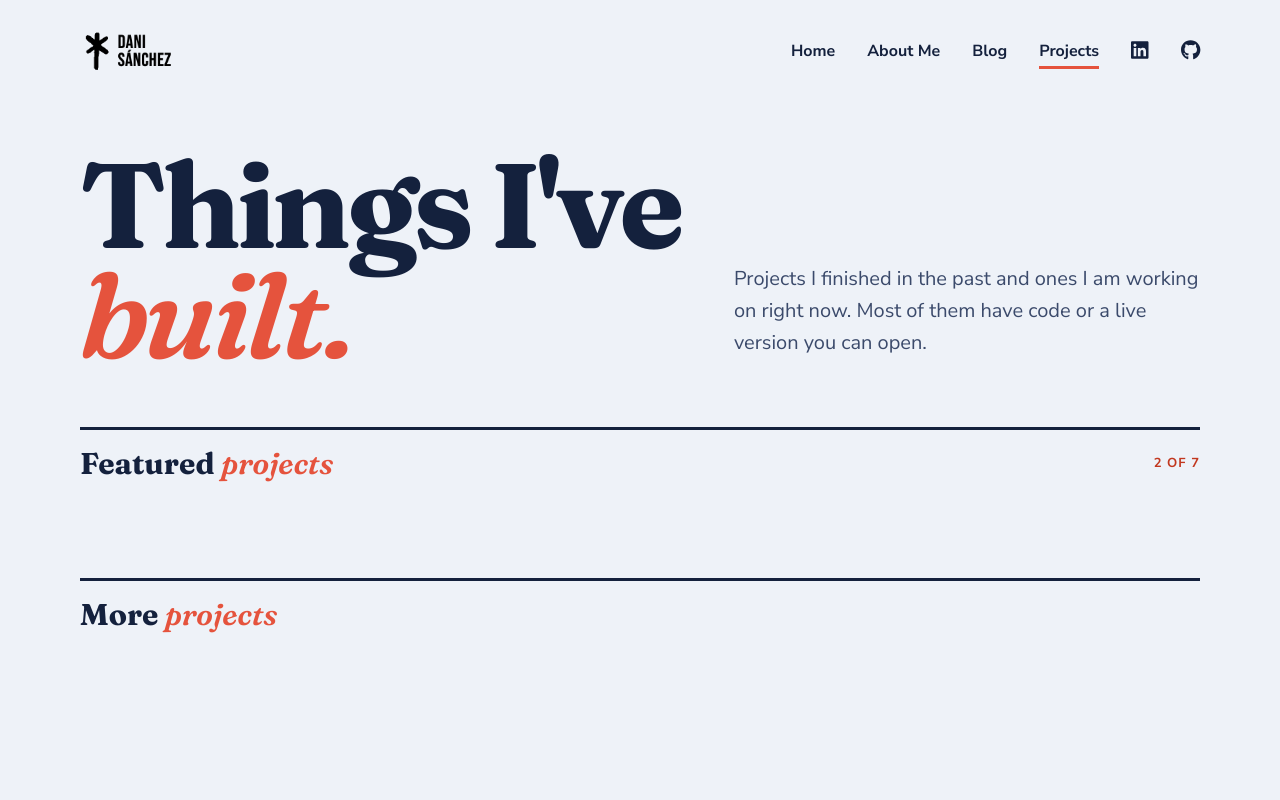
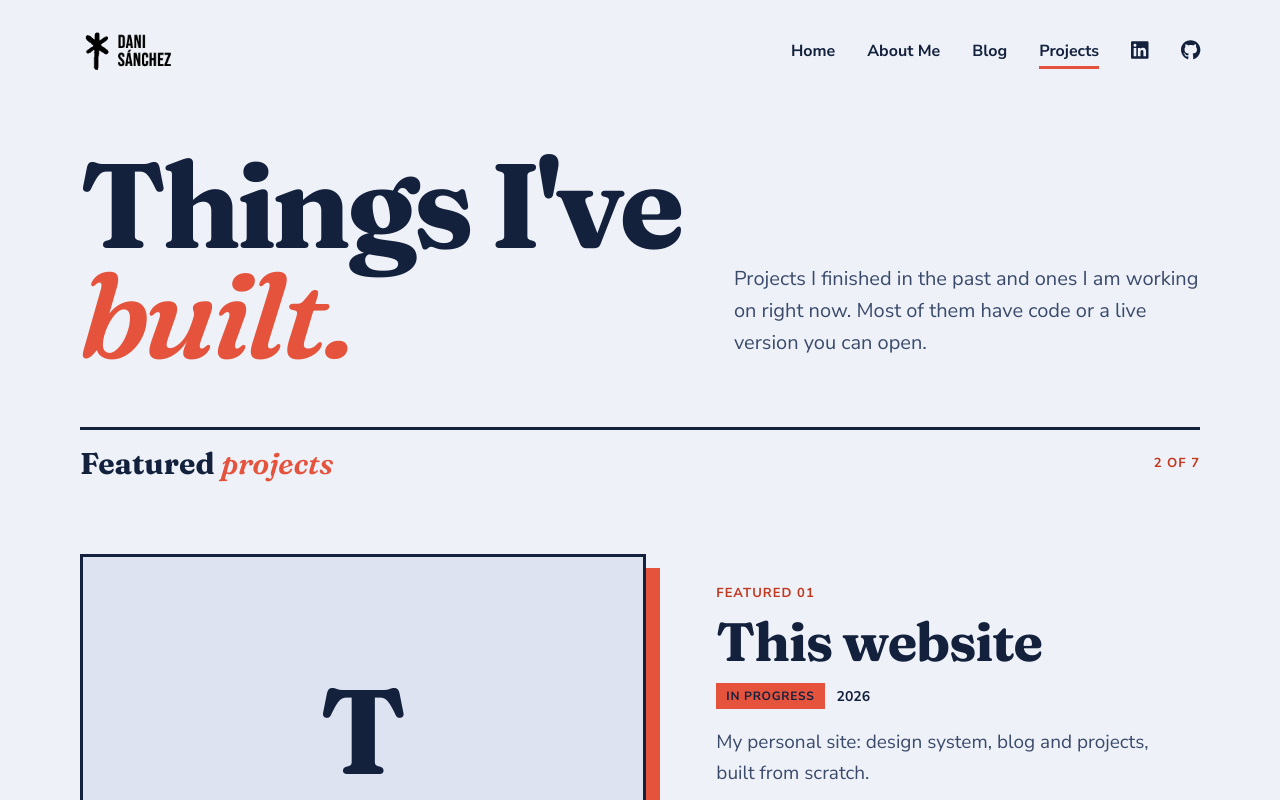
Before and after one commit to DaniSanchez01/personal-webpage, a React (Vite) app: page /projects in a window 1280 px wide. Built offline with nearby package versions, Linux system fonts and the light colour scheme; no server answers.

Commit message:
projects featured section
Co-Authored-By: Claude Opus 5.5 <noreply@anthropic.com>

```diff
--- /dev/null
+++ b/src/app/components/projectFeatured/projectFeatured.css
@@ -0,0 +1,157 @@
+.cst-project-featured + .cst-project-featured {
+  margin-top: 48px;
+}
+
+/* Screenshot: a solid block peeks out from behind, bottom-right */
+.cst-project-featured-media {
+  position: relative;
+  margin-right: 12px;
+}
+
+.cst-project-featured-media::before {
+  content: '';
+  position: absolute;
+  inset: 12px -12px -12px 12px;
+  background-color: var(--cst-palette2-7);
+}
+
+.cst-project-featured-reversed .cst-project-featured-media::before {
+  background-color: var(--cst-palette2-6);
+}
+
+.cst-project-featured-screenshot {
+  position: relative;
+  display: block;
+  width: 100%;
+  aspect-ratio: 16 / 10;
+  object-fit: cover;
+  border: 3px solid var(--cst-palette2-6);
+}
+
+.cst-project-featured-screenshot-default {
+  display: flex;
+  align-items: center;
+  justify-content: center;
+  background-color: var(--cst-palette2-4);
+  color: var(--cst-palette2-6);
+  font-family: var(--cst-font-display);
+  font-size: 120px;
+  font-weight: 700;
+}
+
+/* Body */
+.cst-project-featured-body {
+  margin-top: 32px;
+}
+
+.cst-project-featured-label {
+  color: var(--cst-palette2-8);
+  font-size: 13px;
+  font-weight: 700;
+  letter-spacing: 0.08em;
+  text-transform: uppercase;
+}
+
+.cst-project-featured-title {
+  margin: 8px 0 0;
+  font-family: var(--cst-font-display);
+  font-size: 36px;
+  font-weight: 700;
+  line-height: 1.05;
+  letter-spacing: -0.02em;
+}
+
+.cst-project-featured-meta {
+  display: flex;
+  align-items: center;
+  gap: 12px;
+  margin-top: 12px;
+}
+
+.cst-project-featured-year {
+  font-size: 14px;
+  font-weight: 700;
+}
+
+.cst-project-featured-description {
+  margin: 14px 0 0;
+  font-size: 17px;
+  line-height: 1.6;
+  color: var(--cst-palette2-gray);
+}
+
+.cst-project-featured-stack {
+  margin-top: 14px;
+}
+
+.cst-project-featured-links {
+  margin-top: 14px;
+}
+
+@media (min-width: 768px) {
+  .cst-project-featured + .cst-project-featured {
+    margin-top: 72px;
+  }
+
+  .cst-project-featured-media {
+    margin-right: 14px;
+  }
+
+  .cst-project-featured-media::before {
+    inset: 14px -14px -14px 14px;
+  }
+
+  .cst-project-featured-title {
+    font-size: 44px;
+  }
+
+  .cst-project-featured-description {
+    font-size: 19px;
+  }
+
+  .cst-project-featured-stack {
+    margin-top: 18px;
+  }
+}
+
+@media (min-width: 1024px) {
+  .cst-project-featured {
+    display: grid;
+    grid-template-columns: 1.2fr 1fr;
+    gap: 56px;
+    align-items: center;
+  }
+
+  .cst-project-featured-body {
+    margin-top: 0;
+    padding-right: 40px;
+  }
+
+  .cst-project-featured-title {
+    margin-top: 10px;
+    font-size: 54px;
+    line-height: 1.02;
+  }
+
+  .cst-project-featured-meta {
+    margin-top: 14px;
+  }
+
+  .cst-project-featured-description {
+    margin-top: 18px;
+  }
+
+  /* Reversed: text first, screenshot on the right with the block peeking left */
+  .cst-project-featured-reversed .cst-project-featured-media {
+    order: 2;
+    margin: 0 0 0 14px;
+  }
+
+  .cst-project-featured-reversed .cst-project-featured-media::before {
+    inset: 14px 14px -14px -14px;
+  }
+
+  .cst-project-featured-reversed .cst-project-featured-body {
+    padding: 0 0 0 40px;
+  }
+}
--- /dev/null
+++ b/src/app/components/projectFeatured/projectFeatured.tsx
@@ -0,0 +1,61 @@
+import { Project } from '../../pages/projects/projects.types';
+import ProjectLinks from '../projectLinks/projectLinks';
+import ProjectStack from '../projectStack/projectStack';
+import ProjectStatusTag from '../projectStatusTag/projectStatusTag';
+import './projectFeatured.css';
+
+interface ProjectFeaturedProps {
+  project: Project;
+  index: number;
+}
+
+function ProjectFeatured({ project, index }: ProjectFeaturedProps) {
+  const { title, description, year, status, stack, links, screenshot } =
+    project;
+  // Every other project swaps sides (desktop) and shadow color
+  const reversed = index % 2 === 1;
+
+  return (
+    <article
+      className={`cst-project-featured${reversed ? ' cst-project-featured-reversed' : ''}`}
+    >
+      <div className="cst-project-featured-media">
+        {screenshot ? (
+          <img
+            src={screenshot.src}
+            alt={screenshot.alt}
+            className="cst-project-featured-screenshot"
+          />
+        ) : (
+          <div
+            className="cst-project-featured-screenshot cst-project-featured-screenshot-default"
+            role="img"
+            aria-label="Default screenshot"
+          >
+            {title.charAt(0).toUpperCase()}
+          </div>
+        )}
+      </div>
+
+      <div className="cst-project-featured-body">
+        <span className="cst-project-featured-label">
+          Featured {String(index + 1).padStart(2, '0')}
+        </span>
+        <h3 className="cst-project-featured-title">{title}</h3>
+        <div className="cst-project-featured-meta">
+          <ProjectStatusTag status={status} />
+          <span className="cst-project-featured-year">{year}</span>
+        </div>
+        <p className="cst-project-featured-description">{description}</p>
+        <div className="cst-project-featured-stack">
+          <ProjectStack stack={stack} />
+        </div>
+        <div className="cst-project-featured-links">
+          <ProjectLinks links={links} />
+        </div>
+      </div>
+    </article>
+  );
+}
+
+export default ProjectFeatured;
--- /dev/null
+++ b/src/app/components/projectLinks/projectLinks.css
@@ -0,0 +1,48 @@
+.cst-project-links {
+  display: flex;
+  flex-wrap: wrap;
+  gap: 8px;
+}
+
+.cst-project-link {
+  padding: 6px 14px;
+  border: 2px solid var(--cst-palette2-6);
+  background-color: var(--cst-palette2-1);
+  color: var(--cst-palette2-6);
+  font-size: 14px;
+  font-weight: 700;
+  text-decoration: none;
+  transition:
+    background-color 0.2s,
+    color 0.2s;
+}
+
+.cst-project-link:hover,
+.cst-project-link:focus-visible {
+  background-color: var(--cst-palette2-6);
+  color: var(--cst-palette2-1);
+}
+
+/* Inline variant */
+.cst-project-links-inline {
+  gap: 0;
+}
+
+.cst-project-links-inline .cst-project-link,
+.cst-project-links-inline .cst-project-link:hover {
+  padding: 0;
+  border: 0;
+  background-color: transparent;
+  color: inherit;
+}
+
+.cst-project-links-inline .cst-project-link:hover {
+  text-decoration: underline;
+}
+
+.cst-project-links-inline .cst-project-link + .cst-project-link::before {
+  content: '·';
+  display: inline-block;
+  margin: 0 6px;
+  text-decoration: none;
+}
--- /dev/null
+++ b/src/app/components/projectLinks/projectLinks.tsx
@@ -0,0 +1,33 @@
+import { PROJECT_LINKS } from '../../pages/projects/projects.config';
+import { ProjectLink } from '../../pages/projects/projects.types';
+import './projectLinks.css';
+
+interface ProjectLinksProps {
+  links: ProjectLink[];
+  /** Inline: plain text links (list rows). Default: bordered buttons. */
+  inline?: boolean;
+}
+
+function ProjectLinks({ links, inline = false }: ProjectLinksProps) {
+  if (links.length === 0) return null;
+
+  return (
+    <div
+      className={`cst-project-links${inline ? ' cst-project-links-inline' : ''}`}
+    >
+      {links.map(({ type, href }) => (
+        <a
+          key={type}
+          href={href}
+          target="_blank"
+          rel="noopener noreferrer"
+          className="cst-project-link"
+        >
+          {PROJECT_LINKS[type].label} <span aria-hidden="true">↗</span>
+        </a>
+      ))}
+    </div>
+  );
+}
+
+export default ProjectLinks;
--- /dev/null
+++ b/src/app/components/projectStack/projectStack.css
@@ -0,0 +1,17 @@
+.cst-project-stack {
+  display: flex;
+  flex-wrap: wrap;
+  gap: 6px;
+  margin: 0;
+  padding: 0;
+  list-style: none;
+}
+
+.cst-project-stack-item {
+  padding: 2px 9px;
+  border: 1.5px solid var(--cst-palette2-6);
+  background-color: var(--cst-palette2-1);
+  color: var(--cst-palette2-6);
+  font-size: 12px;
+  font-weight: 700;
+}
--- /dev/null
+++ b/src/app/components/projectStack/projectStack.tsx
@@ -0,0 +1,19 @@
+import './projectStack.css';
+
+interface ProjectStackProps {
+  stack: string[];
+}
+
+function ProjectStack({ stack }: ProjectStackProps) {
+  return (
+    <ul className="cst-project-stack" aria-label="Technologies">
+      {stack.map((technology) => (
+        <li key={technology} className="cst-project-stack-item">
+          {technology}
+        </li>
+      ))}
+    </ul>
+  );
+}
+
+export default ProjectStack;
--- /dev/null
+++ b/src/app/components/projectStatusTag/projectStatusTag.css
@@ -0,0 +1,16 @@
+.cst-project-status {
+  display: inline-block;
+  padding: 4px 10px;
+  background-color: var(--cst-palette2-7);
+  color: var(--cst-palette2-6);
+  font-size: 12px;
+  font-weight: 700;
+  letter-spacing: 0.06em;
+  text-transform: uppercase;
+  white-space: nowrap;
+}
+
+.cst-project-status-completed {
+  background-color: var(--cst-palette2-6);
+  color: var(--cst-palette2-1);
+}
--- /dev/null
+++ b/src/app/components/projectStatusTag/projectStatusTag.tsx
@@ -0,0 +1,17 @@
+import { PROJECT_STATUSES } from '../../pages/projects/projects.config';
+import { ProjectStatus } from '../../pages/projects/projects.types';
+import './projectStatusTag.css';
+
+interface ProjectStatusTagProps {
+  status: ProjectStatus;
+}
+
+function ProjectStatusTag({ status }: ProjectStatusTagProps) {
+  return (
+    <span className={`cst-project-status cst-project-status-${status}`}>
+      {PROJECT_STATUSES[status].label}
+    </span>
+  );
+}
+
+export default ProjectStatusTag;
--- a/src/app/pages/projects/projects.css
+++ b/src/app/pages/projects/projects.css
@@ -26,6 +26,10 @@
   margin-top: 44px;
 }
 
+.cst-projects-featured-list {
+  margin-top: 48px;
+}
+
 .cst-projects-more {
   margin-top: 64px;
 }
@@ -50,6 +54,10 @@
 
   .cst-projects-featured {
     margin-top: 56px;
+  }
+
+  .cst-projects-featured-list {
+    margin-top: 72px;
   }
 
   .cst-projects-more {
--- a/src/app/pages/projects/projects.tsx
+++ b/src/app/pages/projects/projects.tsx
@@ -1,3 +1,4 @@
+import ProjectFeatured from '../../components/projectFeatured/projectFeatured';
 import ProjectsSectionTitle from '../../components/projectsSectionTitle/projectsSectionTitle';
 import { PROJECTS } from './projects.fixture';
 import { sortByNewest } from './projects.utils';
@@ -26,6 +27,15 @@ function Projects() {
         >
           Featured <em className="cst-accent-word">projects</em>
         </ProjectsSectionTitle>
+        <div className="cst-projects-featured-list">
+          {featuredProjects.map((project, index) => (
+            <ProjectFeatured
+              key={project.slug}
+              project={project}
+              index={index}
+            />
+          ))}
+        </div>
       </section>
 
       {otherProjects.length > 0 && (
```
